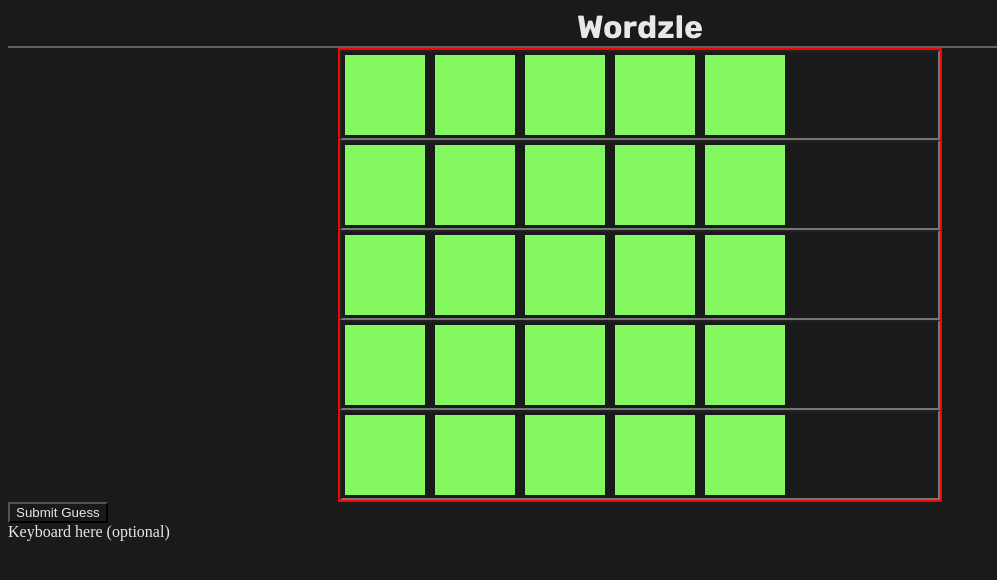
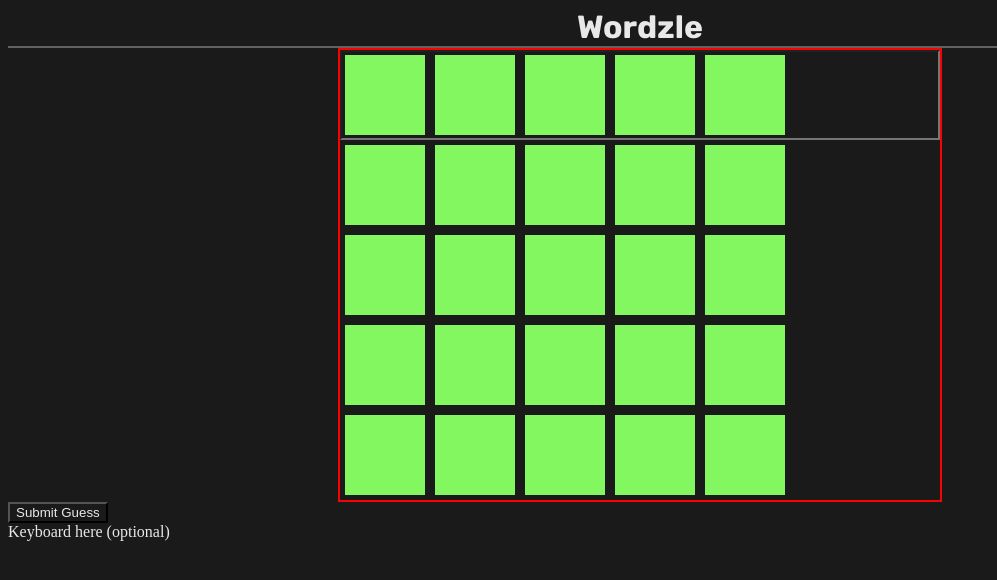
Before and after one commit to disarrik/wordle_frontend, a React app: page / in a window 1280 px wide. Shown: the top 580 px of the page, without its empty margins (0-997 px from the left). Built offline with nearby package versions, Linux system fonts and the light colour scheme.

Commit message:
🐛 Rows are dynamically activated/deactivated.

```diff
--- a/src/components/board/index.tsx
+++ b/src/components/board/index.tsx
@@ -10,8 +10,12 @@
 
   return (
     <div className="board">
-      {board.guesses.map((guess) => (
-        <Row guess={guess} updateGuess={updateGuess} isActive={true} />
+      {board.guesses.map((guess, i) => (
+        <Row
+          guess={guess}
+          updateGuess={updateGuess}
+          isActive={board.currentGuess == i}
+        />
       ))}
     </div>
   );
--- a/src/components/board/row/index.tsx
+++ b/src/components/board/row/index.tsx
@@ -14,6 +14,7 @@
 const Row = ({ guess, updateGuess, isActive }: IProps) => {
   return (
     <div className="row">
+      {isActive && (
         <input
           type="text"
           maxLength={5}
@@ -21,6 +22,7 @@
           value={guess.value.join("")}
           onChange={(e) => updateGuess(e.target.value)}
         />
+      )}
       {guess.value.map((letter) => (
         <Box letter={letter} status="CORRECT" />
       ))}
```
Lines whose indentation alone changed are shown as unchanged.
